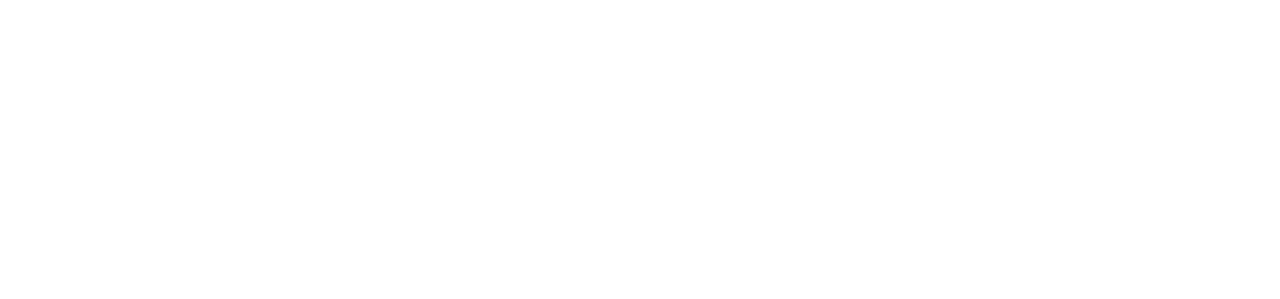
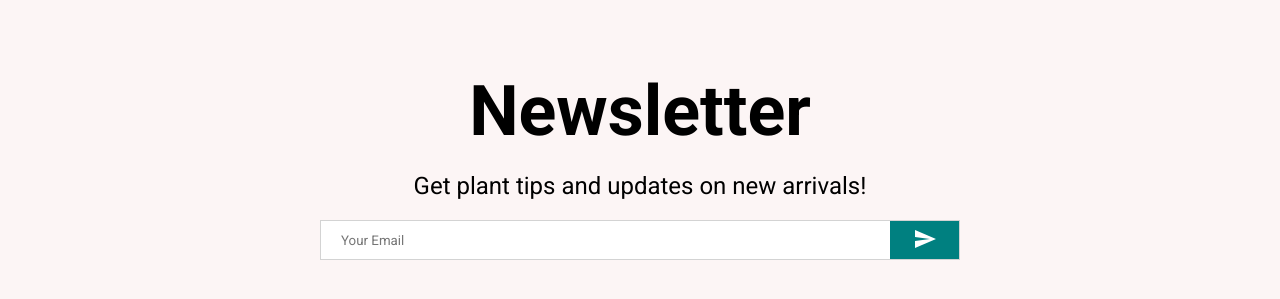
Before and after one commit to rattomegan/react_ecommerce, a React (Create React App) app: page / in a window 1280 px wide. Shown: the part 2551-2850 px from the top of the page. Before the commit the page ends 2476 px from the top, so only its background shows below. Built offline with nearby package versions, Linux system fonts and the light colour scheme.

Commit message:
Add newsletter component

```diff
--- /dev/null
+++ b/src/components/Newsletter.jsx
@@ -0,0 +1,63 @@
+import styled from 'styled-components';
+import SendIcon from '@mui/icons-material/Send';
+
+const Container = styled.div`
+  height: 60vh;
+  background-color: #fcf5f5;
+  display: flex;
+  flex-direction: column;
+  align-items: center;
+  justify-content: center;
+`;
+
+const Title = styled.h3`
+  font-size: 70px;
+  margin-bottom: 20px;
+`;
+
+const Description = styled.p`
+  font-size: 24px;
+  font-weight: 300;
+  margin-bottom: 20px;
+`;
+
+const InputContainer = styled.div`
+  width: 50%;
+  height: 40px;
+  background-color: white;
+  display: flex;
+  justify-content: space-between;
+  border: 1px solid lightgray;
+`;
+
+const Input = styled.input`
+  border: none;
+  flex: 8;
+  padding-left: 20px;
+`;
+
+const Button = styled.button`
+  flex: 1;
+  border: none;
+  background: teal;
+  color: white;
+`;
+
+
+
+const Newsletter = () => {
+  return (
+    <Container>
+      <Title>Newsletter</Title>
+      <Description>Get plant tips and updates on new arrivals!</Description>
+      <InputContainer>
+        <Input placeholder='Your Email' />
+        <Button>
+          <SendIcon />
+        </Button>
+      </InputContainer>
+    </Container>
+  )
+}
+
+export default Newsletter
--- a/src/pages/Home.jsx
+++ b/src/pages/Home.jsx
@@ -3,6 +3,7 @@
 import Slider from '../components/Slider';
 import Categories from '../components/Categories';
 import Products from '../components/Products';
+import Newsletter from '../components/Newsletter';
 
 const Home = () => {
   return (
@@ -12,6 +13,7 @@
       <Slider />
       <Categories />
       <Products />
+      <Newsletter />
     </div>
 
   )
```
